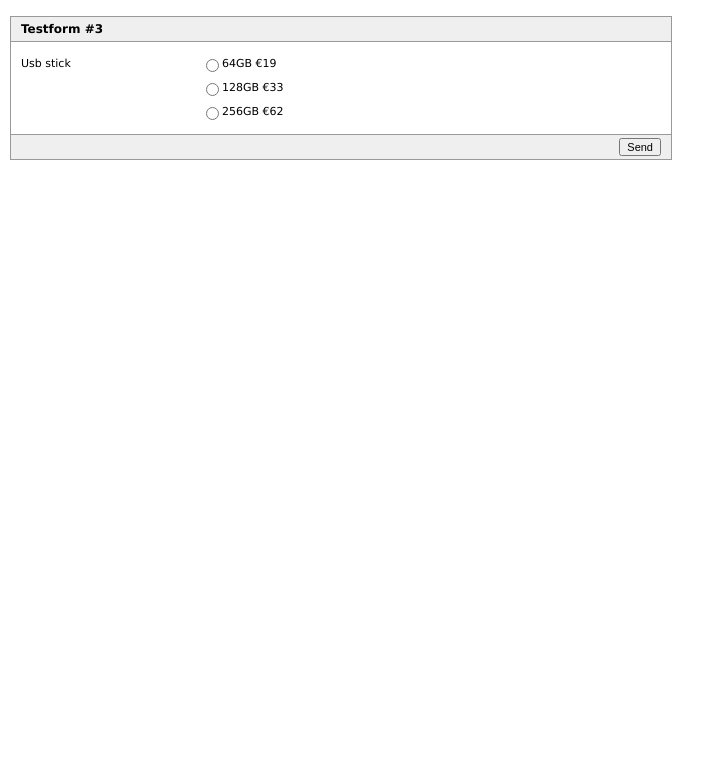
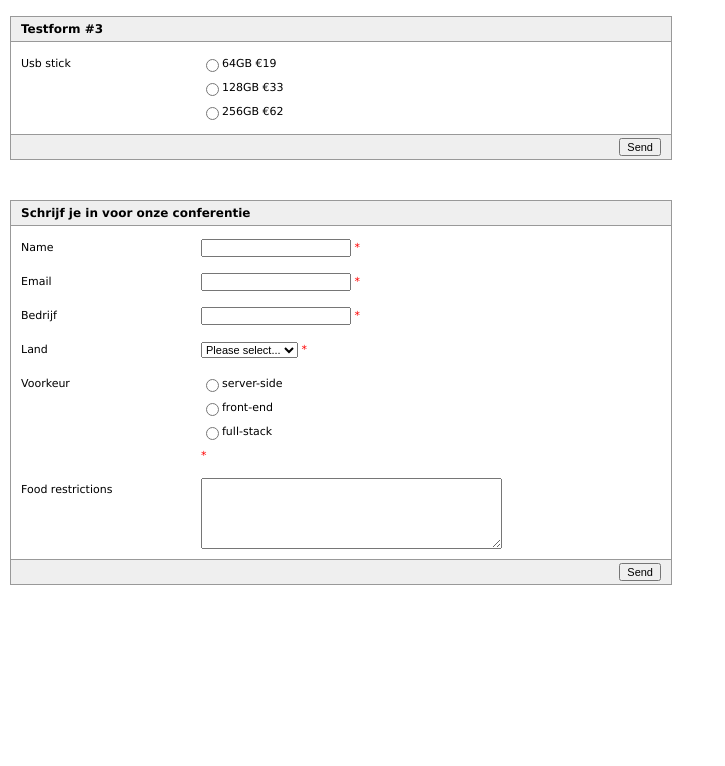
Before and after one commit to siebe1996/2223wmss-siebevandevoorde, a PHP site: page /public/labo04/formchecking_multipleforms.php in a window 1280 px wide. Shown: the part 266-1032 px from the top of the page, without its empty margins (0-725 px from the left). Before the commit the page ends 426 px from the top, so only its background shows below. Run offline with PHP 8.4, Linux system fonts and the light colour scheme; data that the repository does not hold is empty.

Commit message:
labo04 5 gemaakt

```diff
--- a/app/public/labo04/formchecking_multipleforms.php
+++ b/app/public/labo04/formchecking_multipleforms.php
@@ -12,7 +12,7 @@ $msgName = '*';
 $msgAge = '*';
 $usbsticks = [64=>19.0, 128=>33.0, 256=>62];
 $moduleAction = isset($_POST['moduleAction']) ? (string) $_POST['moduleAction'] : '';
-$usb = $_POST['usb'];
+$usb = isset($_POST['usb']) ? (string) $_POST['usb'] : '';
 $prijs = '';
 
 if ($moduleAction === 'processUsb'){
@@ -54,6 +54,50 @@ if ($moduleAction == 'processAge') {
         header('Location: formchecking_thanks.php?age=' . urlencode($age));
     }
 
+}
+
+//deel 4
+$name2 = isset($_POST['name']) ? (string) $_POST['name'] : '';
+$email = isset($_POST['email']) ? (string) $_POST['email'] : '';
+$bedrijf = isset($_POST['bedrijf']) ? (string) $_POST['bedrijf'] : '';
+$land = isset($_POST['land']) ? (int) $_POST['land'] : 0;
+$food = isset($_POST['food']) ? (string) $_POST['food'] : '';
+$moduleAction = isset($_POST['moduleAction']) ? (string) $_POST['moduleAction'] : '';
+$voorkeur = isset($_POST['voorkeur']) ? (string) $_POST['voorkeur'] : '';
+$voorkeuren = ['server-side','front-end','full-stack'];
+$message1 = '*';
+$message2 = '*';
+$message3 = '*';
+$message4 = '*';
+$message5 = '*';
+
+$action = $_SERVER["PHP_SELF"];
+
+if ($moduleAction === 'processConfrence'){
+    $isValid = true;
+    if(trim($name2) === ''){
+        $message1 = 'Gelieve een naam in te vullen';
+        $isValid = false;
+    }
+    if(trim($email) === ''){
+        $message2 = 'Gelieve een email in te vullen';
+        $isValid = false;
+    }
+    if(trim($bedrijf) === ''){
+        $message3 = 'Gelieve een bedrijf in te vullen';
+        $isValid = false;
+    }
+    if($land === 0){
+        $message4 = 'Gelieve een land in te vullen';
+        $isValid = false;
+    }
+    if ($voorkeur === ''){
+        $message5 = 'Gelieve een voorkeur in te vullen';
+        $isValid = false;
+    }
+    if ($isValid){
+        header('Location: thx.php?name='.urlencode($name2).'&email='.urlencode($email));
+    }
 }
 
 ?><!DOCTYPE html>
@@ -146,5 +190,65 @@ if ($moduleAction == 'processAge') {
 
 </form>
 
+<form action='<?php echo $action; ?>' method="post">
+
+    <fieldset>
+
+        <h2>Schrijf je in voor onze conferentie</h2>
+
+        <dl class="clearfix">
+            <input type="hidden" name="moduleAction" value="processConfrence"> <!--checkt als formulier is verstuurt-->
+
+            <dt><label for="name">Name</label></dt>
+            <dd class="text"><input type="text" id="name" name="name" value="<?php echo htmlentities($name2); ?>" class="input-text" />
+                <span class="message error"><?php echo  $message1;?></span>
+            </dd>
+
+            <dt><label for="email">Email</label></dt>
+            <dd class="text"><input type="email" id="email" name="email" value="<?php echo htmlentities($email); ?>" class="input-text" />
+                <span class="message error"><?php echo  $message2;?></span>
+            </dd>
+
+            <dt><label for="bedrijf">Bedrijf</label></dt>
+            <dd class="text"><input type="text" id="bedrijf" name="bedrijf" value="<?php echo htmlentities($bedrijf); ?>" class="input-text" />
+                <span class="message error"><?php echo  $message3;?></span>
+            </dd>
+
+            <dt><label for="land">Land</label></dt>
+            <dd>
+                <select name="land" id="land">
+                    <option value="0"<?php if ($land == 0) { echo ' selected="selected"'; } ?>>Please select...</option>
+                    <option value="1"<?php if ($land == 1) { echo ' selected="selected"'; } ?>>Belgie</option>
+                    <option value="2"<?php if ($land == 2) { echo ' selected="selected"'; } ?>>Nederland</option>
+                    <option value="3"<?php if ($land == 3) { echo ' selected="selected"'; } ?>>Frankrijk</option>
+                    <option value="4"<?php if ($land == 4) { echo ' selected="selected"'; } ?>>Engeland</option>
+                    <option value="5"<?php if ($land == 5) { echo ' selected="selected"'; } ?>>Duitsland</option>
+                </select>
+                <span class="message error"><?php echo  $message4;?></span>
+            </dd>
+
+            <dt><label>Voorkeur</label></dt>
+            <dd>
+                <?php foreach($voorkeuren as $value){
+                    ?>
+                    <label for="voorkeur_<?php echo $value?>"><input type="radio" class="option" name="voorkeur" id="voorkeur_<?php echo $value?>" value="<?php echo $value?>"<?php if ($voorkeur == $value) { echo ' checked="checked"'; } ?> /><?php echo $value?></label>
+                    <?php
+                }?>
+                <span class="message error"><?php echo  $message5;?></span>
+            </dd>
+
+            <dt><label for="food">Food restrictions</label></dt>
+            <dd class="text"><textarea name="food" id="food" rows="5" cols="40"><?php echo htmlentities($food); ?></textarea></dd>
+
+            <dt class="full clearfix" id="lastrow">
+                <input type="submit" id="btnSubmit" name="btnSubmit" value="Send" />
+            </dt>
+
+        </dl>
+
+    </fieldset>
+
+</form>
+
 </body>
 </html>
--- /dev/null
+++ b/app/public/labo04/thx.php
@@ -0,0 +1,6 @@
+<?php
+$name = isset($_GET['name']) ? (string) $_GET['name'] : '';
+$email = isset($_GET['email']) ? (string) $_GET['email'] : '';
+
+echo 'Bedankt '.$name.', '.$email;
+?>
```
